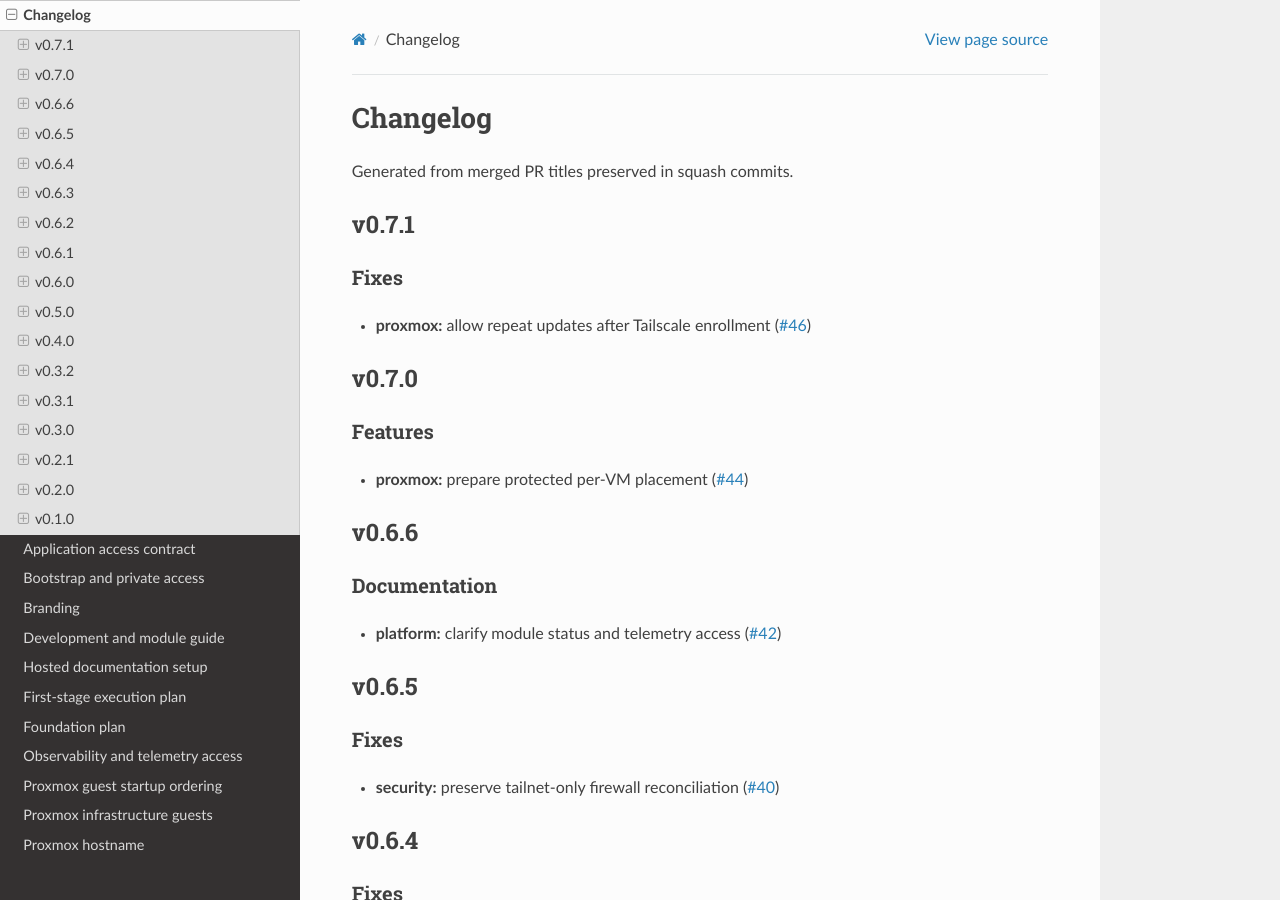
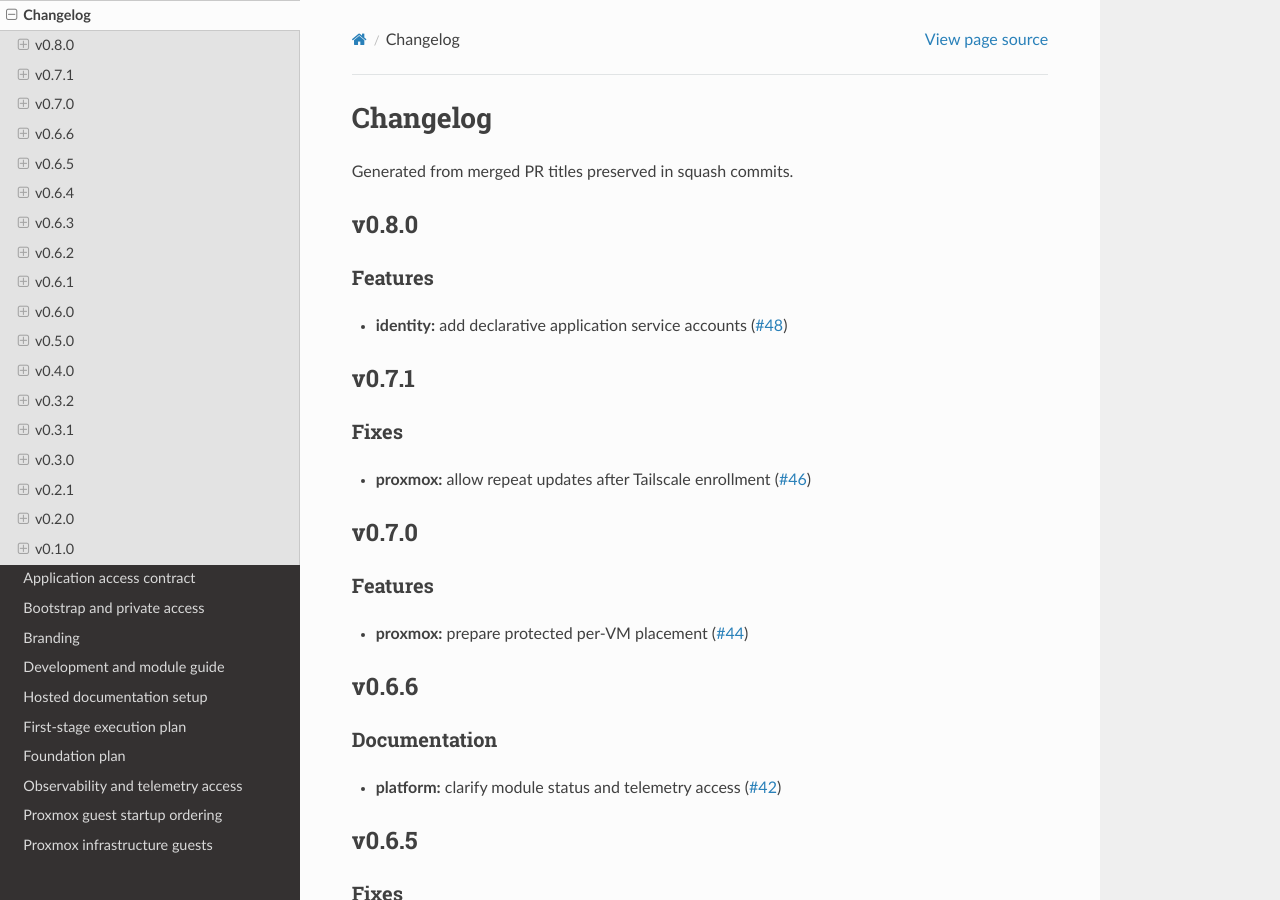
Before and after one commit to CafofoLabs/milkyway, a Sphinx documentation site: the page built from docs/CHANGELOG.md, in a window 1280 px wide and 900 px high. Built offline with Sphinx 7.4.7 and the Read the Docs theme 3.1.0, drawn with Linux system fonts in a browser that asks for light colours; the version number could not be read and is left out.

Commit message:
chore(release): v0.8.0 (#49)

```diff
--- a/docs/CHANGELOG.md
+++ b/docs/CHANGELOG.md
@@ -2,6 +2,10 @@
 
 Generated from merged PR titles preserved in squash commits.
 
+## v0.8.0
+
+### Features
+- **identity:** add declarative application service accounts ([#48](https://github.com/CafofoLabs/milkyway/pull/48))
 ## v0.7.1
 
 ### Fixes
```
Also changed, not shown: 1 other file.
